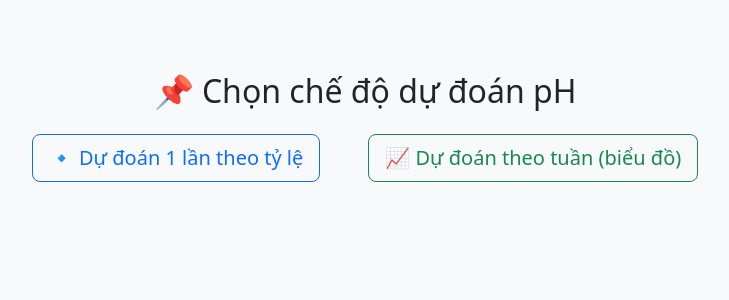
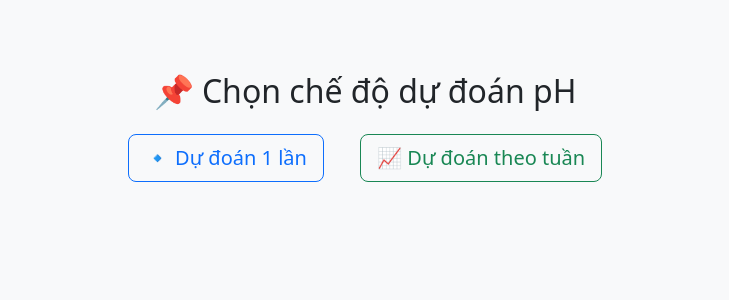
Before and after one commit to minhcuongbk/pH_Predictors_v2.0, a Flask app: page / in a window 1280 px wide. Shown: the part 66-366 px from the top of the page, without its empty margins (275-1004 px from the left). Run offline with Flask 3, Linux system fonts and the light colour scheme; parts of the project's set-up code (start-up, migrations or seed data) failed here and were passed over.

Commit message:
Update home.html

```diff
--- a/templates/home.html
+++ b/templates/home.html
@@ -1,12 +1,11 @@
 <!DOCTYPE html>
 <html lang="vi">
 <head>
-    <meta charset="UTF-8">
-    <title>Chọn chế độ dự đoán</title>
-    <link href="https://cdn.jsdelivr.net/npm/bootstrap@5.3.2/dist/css/bootstrap.min.css" rel="stylesheet">
+  <meta charset="UTF-8">
+  <title>Chọn chế độ dự đoán</title>
+  <link href="https://cdn.jsdelivr.net/npm/bootstrap@5.3.2/dist/css/bootstrap.min.css" rel="stylesheet">
 </head>
 <body class="bg-light">
-
 <nav class="navbar navbar-expand-lg navbar-dark bg-dark mb-4">
   <div class="container-fluid">
     <a class="navbar-brand d-flex align-items-center" href="/">
@@ -21,12 +20,10 @@
   </div>
 </nav>
 
-<div class="container py-5">
-    <h2 class="text-center mb-4">📌 Chọn chế độ dự đoán pH</h2>
-    <div class="d-flex justify-content-center gap-5">
-        <a href="/predict_single" class="btn btn-outline-primary btn-lg">🔹 Dự đoán 1 lần theo tỷ lệ</a>
-        <a href="/trend" class="btn btn-outline-success btn-lg">📈 Dự đoán theo tuần (biểu đồ)</a>
-    </div>
+<div class="container py-5 text-center">
+  <h2>📌 Chọn chế độ dự đoán pH</h2>
+  <a href="/predict_single" class="btn btn-outline-primary btn-lg m-3">🔹 Dự đoán 1 lần</a>
+  <a href="/trend" class="btn btn-outline-success btn-lg m-3">📈 Dự đoán theo tuần</a>
 </div>
 </body>
 </html>
```
